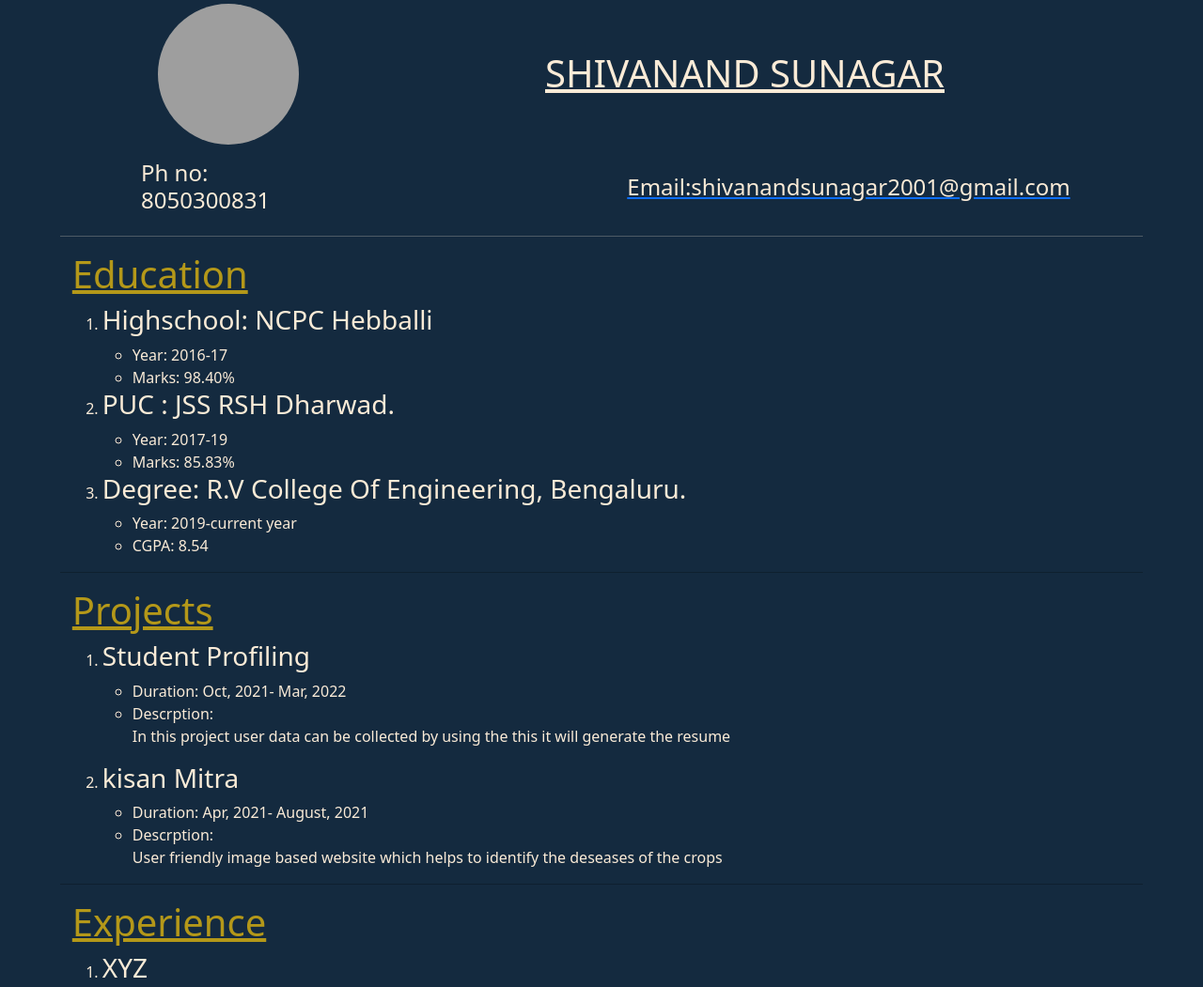
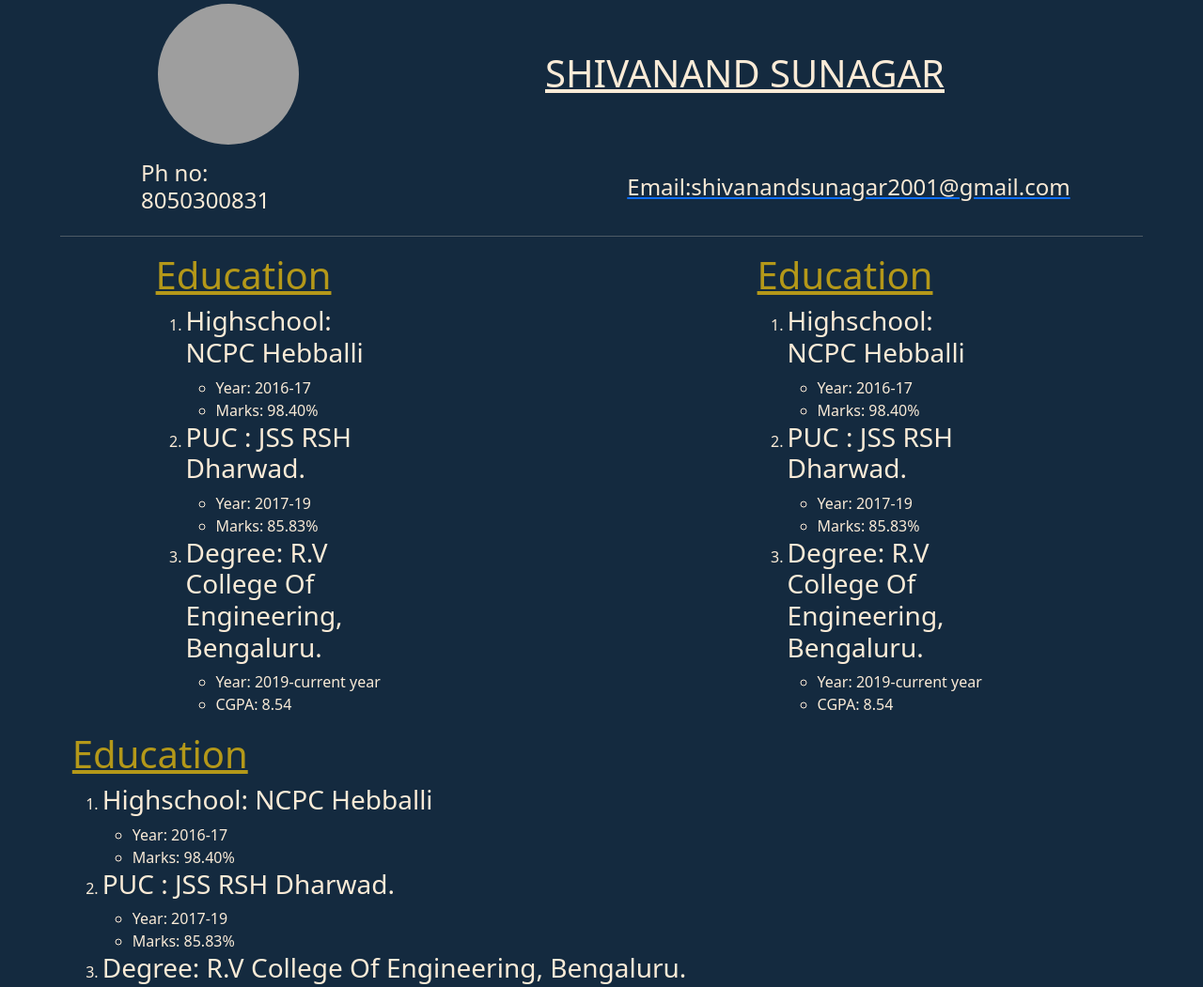
Before and after one commit to 18shivanand/resume, a plain HTML site: page index.html in a window 1280 px wide. Shown: the top 1051 px of the page at 94% size. Drawn offline with nearby package versions, Linux system fonts and the light colour scheme; grey boxes are pictures that could not be loaded.

Commit message:
Update index.html

```diff
--- a/index.html
+++ b/index.html
@@ -62,6 +62,66 @@
     </table>
     </div>
     <hr style=" margin-top: 0%; margin-left: 5%; margin-right: 5%;">
+    <table cellspacing="50">
+        <tr>
+            <td>
+                <div class="education">
+        <h1 style="text-decoration: underline; color: rgb(180, 152, 25);">Education</h1>
+        <ol>
+            <li>
+                <h3>Highschool: NCPC Hebballi </h3>
+                <ul>
+                    <li>Year: 2016-17</li>
+                    <li>Marks: 98.40%</li>
+                </ul>
+            </li>
+            <li>
+                <h3>PUC : JSS RSH Dharwad.</h3>
+                <ul>
+                    <li>Year: 2017-19</li>
+                    <li>Marks: 85.83%</li>
+                </ul>
+            </li>
+            <li>
+                <h3>Degree: R.V College Of Engineering, Bengaluru.</h3>
+                <ul>
+                    <li>Year: 2019-current year</li>
+                    <li>CGPA: 8.54</li>
+                </ul>
+            </li>
+        </ol>
+    </div>
+            </td>
+            <td>
+                <div class="education">
+        <h1 style="text-decoration: underline; color: rgb(180, 152, 25);">Education</h1>
+        <ol>
+            <li>
+                <h3>Highschool: NCPC Hebballi </h3>
+                <ul>
+                    <li>Year: 2016-17</li>
+                    <li>Marks: 98.40%</li>
+                </ul>
+            </li>
+            <li>
+                <h3>PUC : JSS RSH Dharwad.</h3>
+                <ul>
+                    <li>Year: 2017-19</li>
+                    <li>Marks: 85.83%</li>
+                </ul>
+            </li>
+            <li>
+                <h3>Degree: R.V College Of Engineering, Bengaluru.</h3>
+                <ul>
+                    <li>Year: 2019-current year</li>
+                    <li>CGPA: 8.54</li>
+                </ul>
+            </li>
+        </ol>
+    </div>
+            </td>
+        </tr>
+    </table>
     <div class="education">
         <h1 style="text-decoration: underline; color: rgb(180, 152, 25);">Education</h1>
         <ol>
```
